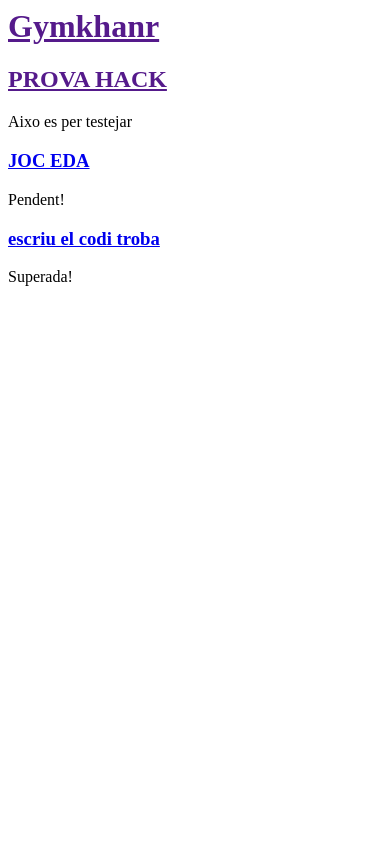
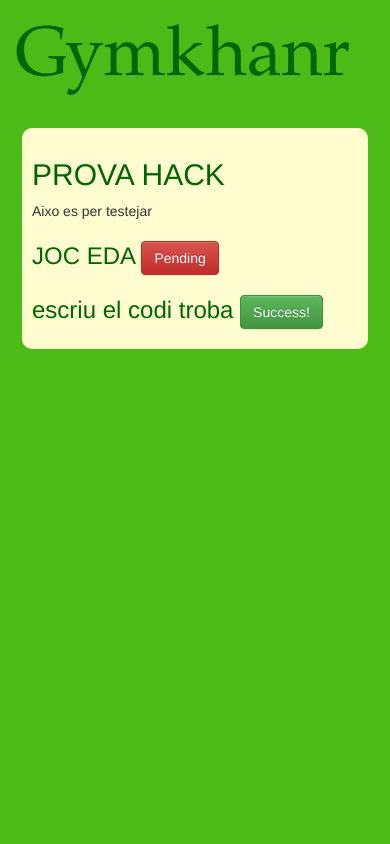
Before and after one commit to DPini/Gymkhanr, a Django app: page /Gymcana/2/ in a window 390 px wide. Run offline with Django 3.2, Linux system fonts and the light colour scheme; data comes from the database, SQL or seed files in the repository; both versions use the stored data as it was after the commit; some libraries are stand-ins or nearby versions.

Commit message:
ProvaCodi funcional. Estetica millorada

```diff
--- /dev/null
+++ b/projecte/app/forms.py
@@ -0,0 +1,4 @@
+from django import forms
+
+class ProvaCodiForm(forms.Form):
+    CodiIntr = forms.CharField(label='Introdueix el codi', max_length=20)
--- /dev/null
+++ b/projecte/app/static/css/app.css
@@ -0,0 +1,45 @@
+body {
+    background: #4CBB17
+}
+
+#title {
+    font-family: "Palatino";
+    color: #006600;
+    font-size: 500%;
+    padding-bottom: 20px;
+    <!--text-shadow: 7px 7px 15px #010101-->
+}
+
+#center-col {
+    background-color: #FFFDD0;
+    padding: 10px;
+    border-radius: 10px;
+    margin: 7px;
+}
+
+#clef-col {
+    background-color: #FFFDD0;
+    padding: 15px;
+    border-top-left-radius: 10px;
+    border-bottom-left-radius: 10px;
+}
+
+#crig-col {
+    background-color: #FFFDD0;
+    padding: 15px;
+    border-top-right-radius: 10px;
+    border-bottom-right-radius: 10px;
+}
+
+a {
+    color: #006600;
+}
+
+a:hover {
+    color: #0BDA51
+}
+
+#link_title:hover {
+    color: #006600; !important
+    text-decoration: none; !important
+}
--- a/projecte/app/templates/app/proves_gymcana.html
+++ b/projecte/app/templates/app/proves_gymcana.html
@@ -1,25 +1,26 @@
+{% load staticfiles %}
 <html>
 	<head>
-            <title>Gymkhanr</title>
-        </head>
-        <body>
-
-            <h1><a href="">Gymkhanr</a></h1>
-
+        <title>{{gymcana.nom}} - Gymkhanr</title>
+        <link rel="stylesheet" href="//maxcdn.bootstrapcdn.com/bootstrap/3.2.0/css/bootstrap.min.css">
+        <link rel="stylesheet" href="//maxcdn.bootstrapcdn.com/bootstrap/3.2.0/css/bootstrap-theme.min.css">
+        <link rel="stylesheet" href="{% static 'css/app.css' %}">
+    </head>
+    <body>
+        <div class="col-sm-2"></div>
+        <div class="col-sm-8">
+            <h1 id="title"><a href="../.." id="link_title">Gymkhanr</a></h1>
+            <div id="center-col">
             <h2><a href="">{{gymcana.nom}} </a></h2>
             <p> {{gymcana.descripcio}} </p>
-
-		    {% for prova in proves %}
-
-			<h3><a href="{{prova.pk}}">{{ prova.nom }}</a></h3>
-			{% if prova.superada %} <p> Superada! </p>
-			{% else %} <p> Pendent!</p>
-			{% endif %}
-
+		        {% for prova in proves %}
+		            <h3><a href="{{prova.pk}}">{{ prova.nom }}</a>
+                    {% if prova.superada %} <button type="button" class="btn btn-success">Success!</button>
+                    {% else %} <button type="button" class="btn btn-danger">Pending</button>
+                    {% endif %}</h3>
 		        {% endfor %}
-
-
-
-
-        </body>
-    </html>
+            </div>
+        </div>
+        <div class="col-sm-2"></div>
+    </body>
+</html>
--- a/projecte/app/urls.py
+++ b/projecte/app/urls.py
@@ -2,6 +2,7 @@ from django.conf.urls import include, url
 from . import views
 
 urlpatterns = [
+	url(r'^$', views.home),
 	url(r'^Gymcana/(?P<pk>[0-9]+)/$', views.proves_gymcana),
 	url(r'^Gymcana/(?P<pk>[0-9]+)/(?P<idprova>[0-9]+)/$', views.detalls_prova),
     ]
--- a/projecte/app/views.py
+++ b/projecte/app/views.py
@@ -1,8 +1,11 @@
 from django.shortcuts import render
-from .models import Prova
+from .models import Prova,ProvaCodi,ProvaTest
 from .models import RespostaTest
 from .models import Gymcana
 # Create your views here.
+
+def home(request):
+    return render(request, 'app/home.html')
 
 def proves_gymcana(request,pk):
 
@@ -11,6 +14,35 @@ def proves_gymcana(request,pk):
     return render(request, 'app/proves_gymcana.html', {'proves': proves, 'gymcana': gymcana})
 def detalls_prova(request, idprova, pk):
     prova = Prova.objects.get(pk = idprova)
-    respostes = RespostaTest.objects.filter(idpregunta = idprova)
     gymcana = Gymcana.objects.get(pk=pk)
-    return render(request, 'app/detalls_prova.html', {'prova': prova, 'gymcana': gymcana, 'respostes': respostes})
+    if prova.tipo == 2:
+        prova = ProvaTest.objects.get(pk = idprova)
+        respostes = RespostaTest.objects.filter(idpregunta = idprova)
+        return render(request, 'app/detalls_prova.html', {'prova': prova, 'gymcana': gymcana, 'respostes': respostes})
+    if prova.tipo == 1:
+        prova = ProvaCodi.objects.get(pk = idprova)
+        from .forms import ProvaCodiForm
+        if request.method == 'POST':
+            form = ProvaCodiForm(request.POST)
+            if form.is_valid():
+                codi = form.cleaned_data['CodiIntr']
+                if codi == prova.codi :
+                    prova.superada = 1
+                    prova.save()
+                from django.http import HttpResponseRedirect
+                return HttpResponseRedirect(".")
+        else:
+            form = ProvaCodiForm();
+            return render(request,'app/detalls_prova.html', {'form': form, 'prova': prova, 'gymcana': gymcana})
+
+
+"""
+def realitza_prova_codi(request):
+    if request.method == 'POST':
+        form = ProvaCodiForm(request.POST)
+        if form.is_valid():
+            return HttpResponseRedirect("http://google.com")
+        else
+            form = ProvaCodiForm();
+        return render(request,'app/realitza_prova_codi.html', {'form': form})
+"""
```
Also changed, not shown: projecte/app/templates/app/detalls_prova.html (+27 -20 lines), projecte/app/templates/app/detalls_prova_test.html (added, +27 -0 lines), projecte/app/templates/app/home.html (added, +60 -0 lines), projecte/app/static/images/logo.png (added), projecte/db.sqlite3.
